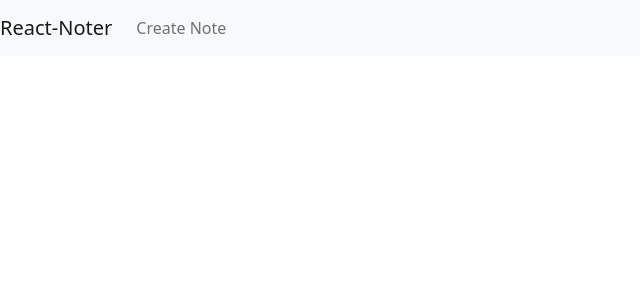
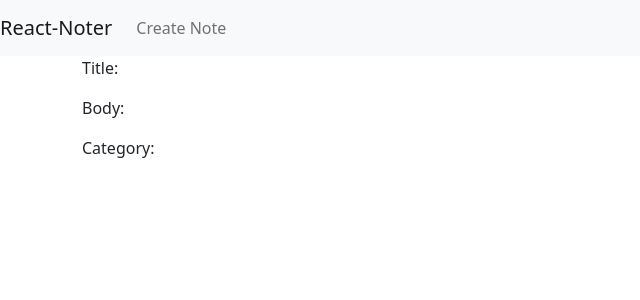
Before and after one commit to mjh1985codeman/REACT-NOTER, a React (Create React App) app in the folder client/: page /view/1 in a window 1280 px wide. Shown: the top 300 px of the page, without its empty margins (0-640 px from the left). Built offline with nearby package versions, Linux system fonts and the light colour scheme; no server answers.

Commit message:
working on a single note VIEW option. . .got data to the component

```diff
--- a/client/src/App.js
+++ b/client/src/App.js
@@ -8,6 +8,7 @@ import Navbar from "./components/navbar";
 import Create from "./components/create-note";
 import Edit from "./components/edit-note";
 import NoteList from "./components/noteList";
+import View from "./components/view-note";
 
 const App = () => {
   return (
@@ -15,13 +16,12 @@ const App = () => {
       <Navbar />
 
       <Route exact path="/">
-        {" "}
         <NoteList />
       </Route>
       <Route path="/create">
-        {" "}
         <Create />
       </Route>
+      <Route path="/view/:id" component={View} />
       <Route path="/edit/:id" component={Edit} />
     </>
   );
--- a/client/src/components/noteList.js
+++ b/client/src/components/noteList.js
@@ -53,7 +53,7 @@ export default class NoteList extends Component {
     });
   }
 
-  // This method will map out the users on the table
+  // This method will map out the notes on the table
   noteList() {
     return this.state.notes.map((currentNote) => {
       return (
--- /dev/null
+++ b/client/src/components/view-note.js
@@ -0,0 +1,45 @@
+import React, { Component } from "react";
+// This will require to npm install axios
+import axios from "axios";
+import { Container } from "react-bootstrap";
+
+const Note = (props) => (
+  <div>
+    <p>Title: {props.note.note_title}</p>
+    <p>Body: {props.note.note_body}</p>
+    <p>Category: {props.note.note_category}</p>
+  </div>
+);
+
+export default class View extends Component {
+  // This will get the note based on the id from the database.
+  constructor(props) {
+    super(props);
+    this.state = { note: {} };
+  }
+
+  componentDidMount() {
+    axios
+      .get("http://localhost:5000/note/" + this.props.match.params.id)
+      .then((response) => {
+        this.setState({ note: response.data });
+      })
+      .catch(function (error) {
+        console.log(error);
+      });
+  }
+
+  // This method will map out the note on the table
+  viewedNote() {
+    return <Note note={this.state.note} />;
+  }
+
+  //This section is where it will show the single note.
+  render() {
+    return (
+      <>
+        <Container> {this.viewedNote()}</Container>
+      </>
+    );
+  }
+}
```
